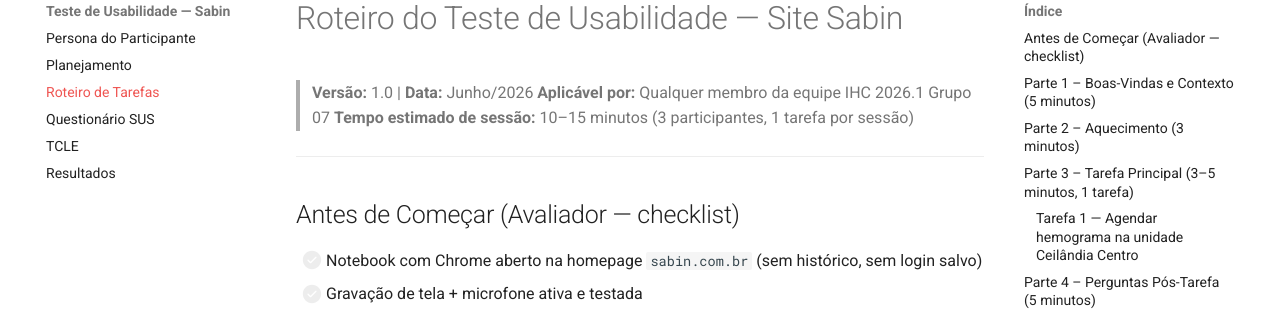
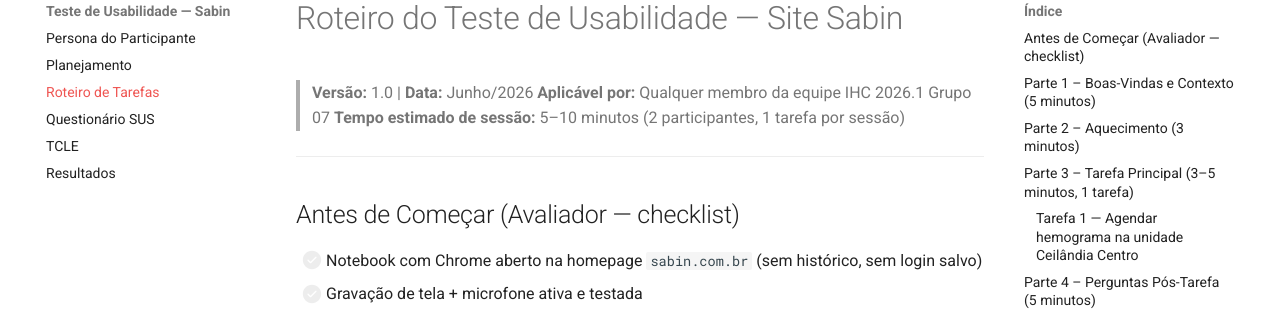
Before and after one commit to UnB-IHC/IHC_2026.1_Grupo07, an MkDocs documentation site: the page built from docs/ihc-sabin/teste-usabilidade/roteiro.md, in a window 1280 px wide and 900 px high. Shown: the part 160-470 px from the top of the window. Built offline with MkDocs 1.6.1 and Material for MkDocs 9.7.7, drawn with Linux system fonts in a browser that asks for light colours.

Commit message:
alterações no roteiro

```diff
--- a/docs/ihc-sabin/teste-usabilidade/roteiro.md
+++ b/docs/ihc-sabin/teste-usabilidade/roteiro.md
@@ -2,7 +2,7 @@
 
 > **Versão:** 1.0 | **Data:** Junho/2026
 > **Aplicável por:** Qualquer membro da equipe IHC 2026.1 Grupo 07
-> **Tempo estimado de sessão:** 10–15 minutos (3 participantes, 1 tarefa por sessão)
+> **Tempo estimado de sessão:** 5–10 minutos (2 participantes, 1 tarefa por sessão)
 
 ---
 
```
